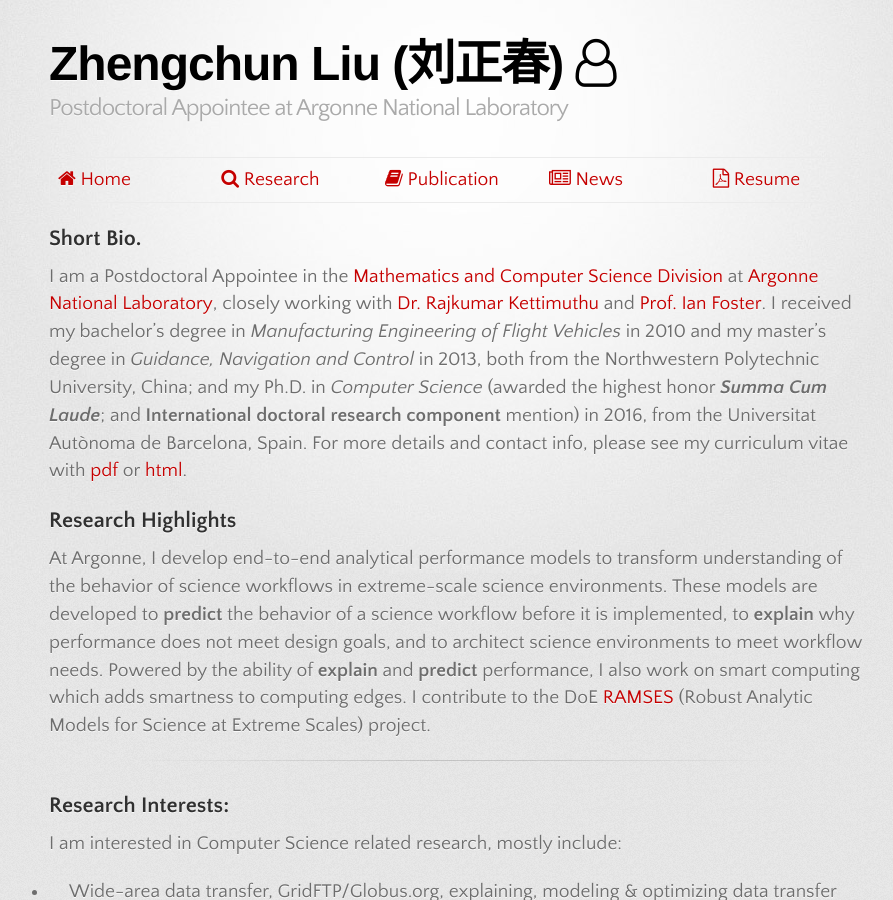
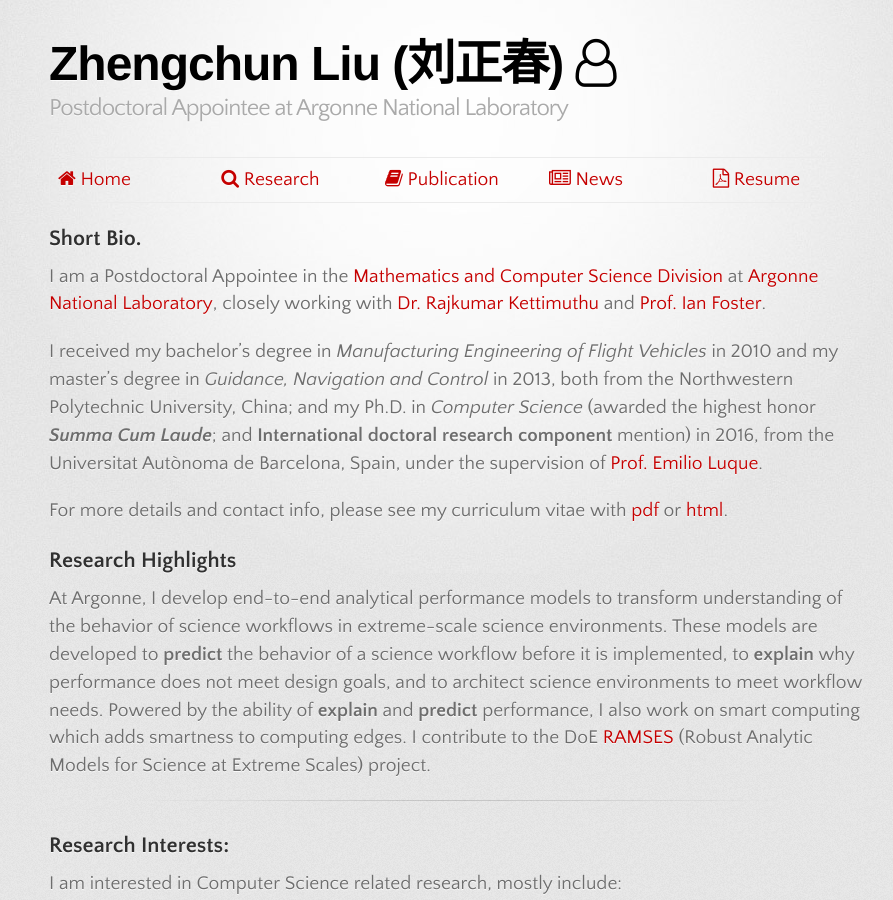
Before and after one commit to lzhengchun/lzhengchun.github.io, a Jekyll site: the page built from index.md, in a window 1280 px wide and 900 px high. Shown: the whole window, without its empty margins (181-1074 px from the left). Built offline with Jekyll 4.4.1, drawn with Linux system fonts in a browser that asks for light colours; some web fonts are replaced.

Commit message:
add, delete, polish etc.

```diff
--- a/index.md
+++ b/index.md
@@ -6,9 +6,11 @@
 ## Short Bio.
 
 I am a Postdoctoral Appointee in the [Mathematics and Computer Science Division](http://www.mcs.anl.gov/person/zhengchun-liu) at [Argonne National Laboratory](http://www.anl.gov/), closely working with [Dr. Rajkumar Kettimuthu](http://www.mcs.anl.gov/~kettimut/) and [Prof. Ian Foster](https://www.cs.uchicago.edu/directory/ian-foster).
+
 <!---
 I work with [Rajkumar Kettimuthu](http://www.mcs.anl.gov/~kettimut/) (supervisor), Prof. [Ian Foster](https://www.cs.uchicago.edu/directory/ian-foster), [Prasanna Balaprakash](http://www.mcs.anl.gov/~pbalapra), [Sven Leyffer](https://wiki.mcs.anl.gov/leyffer/index.php/Sven_Leyffer) and [Kyle Chard](https://kylechard.com/) et al. --->
-I received my bachelor's degree in _Manufacturing Engineering of Flight Vehicles_ in 2010 and my master's degree in _Guidance, Navigation and Control_ in 2013, both from the Northwestern Polytechnic University, China; and my Ph.D. in _Computer Science_ (awarded the highest honor ___Summa Cum Laude___; and **International doctoral research component** mention) in 2016, from the Universitat Autònoma de Barcelona, Spain.
+I received my bachelor's degree in _Manufacturing Engineering of Flight Vehicles_ in 2010 and my master's degree in _Guidance, Navigation and Control_ in 2013, both from the Northwestern Polytechnic University, China; and my Ph.D. in _Computer Science_ (awarded the highest honor ___Summa Cum Laude___; and **International doctoral research component** mention) in 2016, from the Universitat Autònoma de Barcelona, Spain, under the supervision of [Prof. Emilio Luque](http://grupsderecerca.uab.cat/hpc4eas/Emilio.Luque).
+
 For more details and contact info, please see my curriculum vitae with <a href="file/Zhengchun_Liu_CV.pdf" target="_blank">pdf</a> or <a href="file/Zhengchun_Liu_CV.html" target="_blank">html</a>.
 
 ## Research Highlights
```
